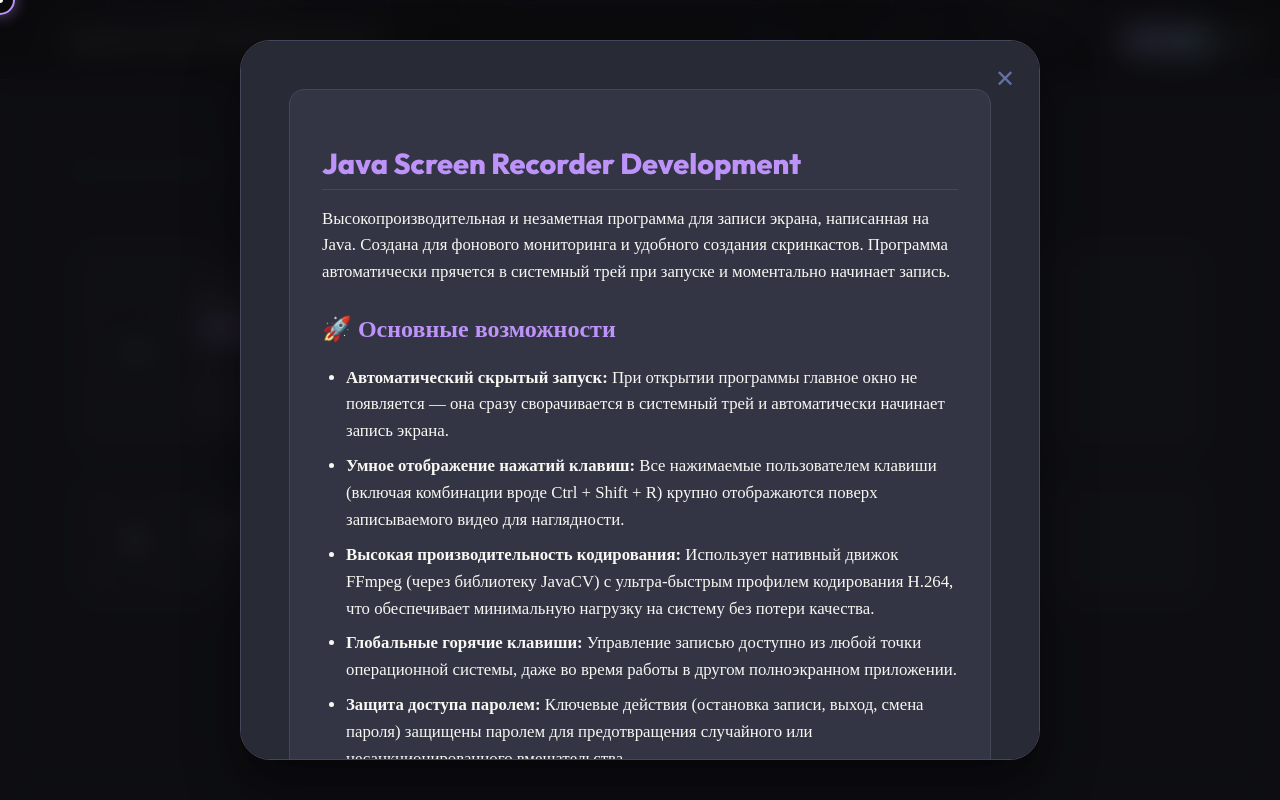
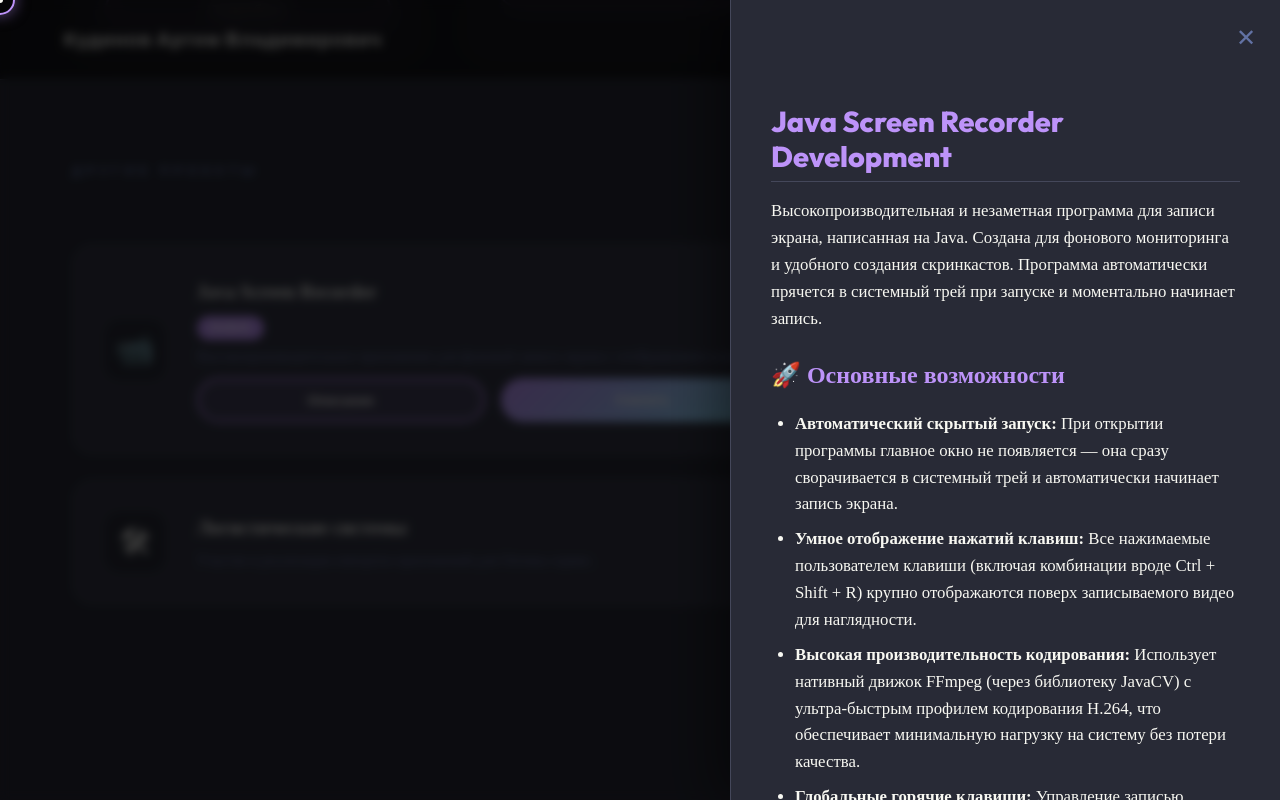
Before and after one commit to KudinovArtemilus/portfolio-2026, a React (Vite) app: page / in a window 1280 px wide. Both pictures are taken after a click on the button "Описание". Shown: the part 6283-7083 px from the top of the page. Built offline with nearby package versions, Linux system fonts and the light colour scheme.

Commit message:
Заменено модальное окно на выдвижную панель (Drawer) для описания проектов

```diff
--- a/src/App.jsx
+++ b/src/App.jsx
@@ -138,26 +138,28 @@
 
     return (
         <div id="app" ref={appRef}>
-            {/* Project Modal */}
+            {/* Project Drawer */}
+            <div className={`drawer-overlay ${selectedProject ? 'active' : ''}`} onClick={() => setSelectedProject(null)}>
+                <div className={`drawer-content ${selectedProject ? 'active' : ''}`} onClick={e => e.stopPropagation()}>
+                    <button className="drawer-close" onClick={() => setSelectedProject(null)}>✕</button>
+                    <div className="drawer-body">
                         {selectedProject && (
-                <div className="modal-overlay" onClick={() => setSelectedProject(null)}>
-                    <div className="modal-content" onClick={e => e.stopPropagation()}>
-                        <button className="modal-close" onClick={() => setSelectedProject(null)}>✕</button>
-                        <div className="modal-body">
+                            <>
                                 <div className="md-content">
                                     <ReactMarkdown>{selectedProject.description}</ReactMarkdown>
                                 </div>
                                 {selectedProject.downloadUrl && (
-                                <div className="modal-footer">
+                                    <div className="drawer-footer">
                                         <a href={selectedProject.downloadUrl} className="btn btn-primary" download>
                                             Скачать проект
                                         </a>
                                     </div>
                                 )}
+                            </>
+                        )}
                     </div>
                 </div>
             </div>
-            )}
 
             {/* Custom Cursor */}
             <div
--- a/style.css
+++ b/style.css
@@ -583,36 +583,46 @@
     font-size: 0.9rem;
 }
 
-/* Modal */
-.modal-overlay {
+/* Project Drawer */
+.drawer-overlay {
     position: fixed;
     top: 0;
     left: 0;
     width: 100%;
     height: 100%;
-    background: rgba(10, 10, 12, 0.85);
-    backdrop-filter: blur(15px);
-    display: flex;
-    justify-content: center;
-    align-items: center;
+    background: rgba(0, 0, 0, 0.7);
+    backdrop-filter: blur(5px);
     z-index: 2000;
-    padding: 2rem;
+    opacity: 0;
+    visibility: hidden;
+    transition: all 0.4s ease;
 }
 
-.modal-content {
-    background: var(--bg-dark);
-    border: 1px solid var(--glass-border);
-    border-radius: 30px;
-    max-width: 800px;
-    width: 100%;
-    max-height: 90vh;
-    position: relative;
-    overflow-y: auto;
-    padding: 3rem;
-    box-shadow: 0 25px 50px rgba(0,0,0,0.5);
+.drawer-overlay.active {
+    opacity: 1;
+    visibility: visible;
 }
 
-.modal-close {
+.drawer-content {
+    position: fixed;
+    top: 0;
+    right: -100%;
+    width: 550px;
+    height: 100%;
+    background: var(--bg-dark);
+    border-left: 1px solid var(--glass-border);
+    z-index: 2001;
+    transition: right 0.5s cubic-bezier(0.82, 0.085, 0.395, 0.895);
+    display: flex;
+    flex-direction: column;
+    box-shadow: -10px 0 50px rgba(0,0,0,0.5);
+}
+
+.drawer-content.active {
+    right: 0;
+}
+
+.drawer-close {
     position: absolute;
     top: 1.5rem;
     right: 1.5rem;
@@ -622,20 +632,30 @@
     font-size: 1.5rem;
     cursor: pointer;
     transition: color 0.3s;
+    z-index: 2002;
 }
 
-.modal-close:hover {
-    color: var(--text-main);
+.drawer-close:hover {
+    color: var(--accent);
+}
+
+.drawer-body {
+    flex: 1;
+    overflow-y: auto;
+    padding: 5rem 2.5rem 2rem; /* Adjusted for close button */
+}
+
+.drawer-footer {
+    padding: 2rem;
+    border-top: 1px solid var(--glass-border);
+    text-align: center;
+    background: rgba(255, 255, 255, 0.02);
 }
 
 .md-content {
     color: var(--text-main);
     line-height: 1.6;
     font-size: 1.05rem;
-    background: var(--glass-bg);
-    padding: 2rem;
-    border-radius: 15px;
-    border: 1px solid var(--glass-border);
 }
 
 .md-content h1,
@@ -828,9 +848,17 @@
         justify-content: center;
     }
 
+    .drawer-content {
+        width: 100% !important;
+    }
+
+    .drawer-body {
+        padding: 5rem 1.5rem 2rem;
+    }
+
+    /* Custom Cursor */
     .custom-cursor,
     .custom-cursor-dot {
         display: none;
-        /* Hide custom cursor on touch devices */
     }
 }
```
Lines whose indentation alone changed are shown as unchanged.
